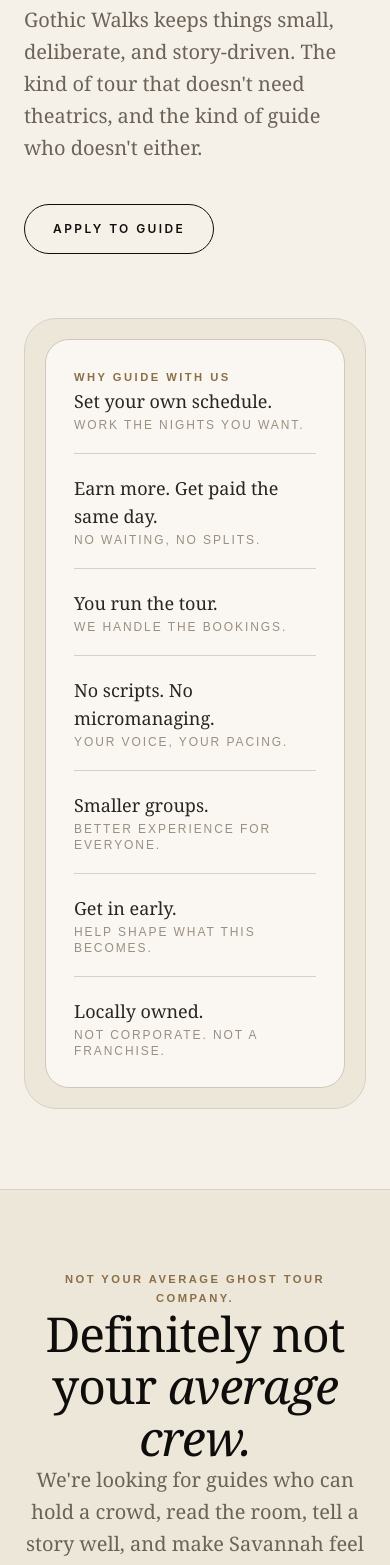
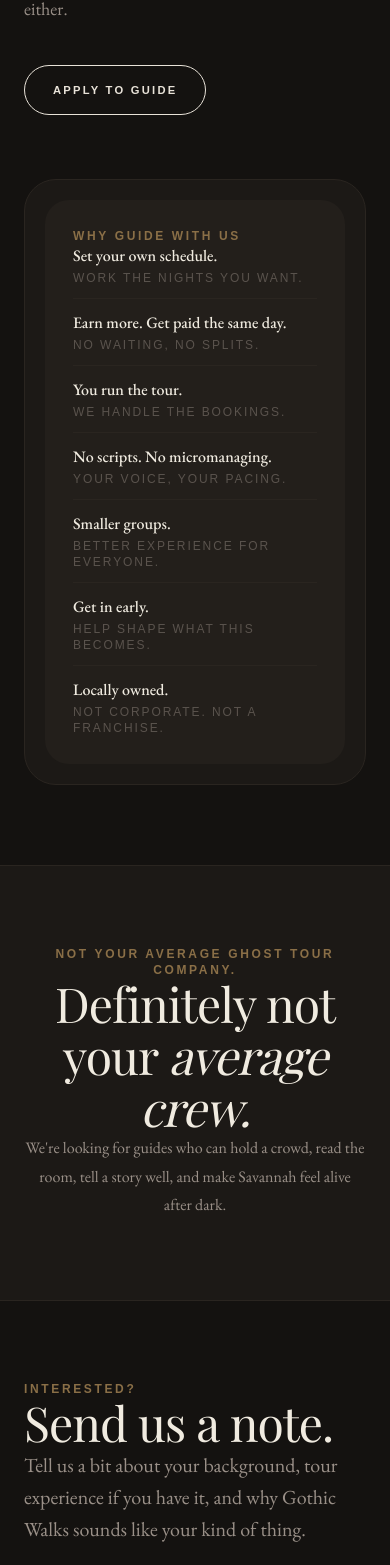
Before and after one commit to memphison/gothicwalks-next, a Next.js app: page /guide in a window 390 px wide. Shown: the part 427-1992 px from the top of the page. Built offline with nearby package versions, Linux system fonts and the light colour scheme.

Commit message:
Update Gothic Walks site

```diff
--- a/app/book/page.tsx
+++ b/app/book/page.tsx
@@ -52,9 +52,6 @@
 
 const bookingUrl = "https://book.gothicwalks.com/details/424489/savannah-after-dark";
 
-const buttonClass =
-  "mt-8 inline-flex w-full items-center justify-center rounded-full border border-[#0f0d0b] bg-transparent px-7 py-4 font-sans text-xs font-semibold uppercase tracking-[0.2em] text-[#0f0d0b] transition hover:bg-[#0f0d0b] hover:text-[#f5f0e8]";
-
 export default function BookPage() {
   return (
     <>
@@ -63,50 +60,41 @@
         type="application/ld+json"
         dangerouslySetInnerHTML={{ __html: JSON.stringify(jsonLd) }}
       />
-      <main className="min-h-screen bg-[#f5f0e8] text-[#0f0d0b]">
+      <main className="min-h-screen bg-[#141210] text-[#e8e2d8]">
 
-        <header className="border-b border-[#d8d0c4] bg-[#f5f0e8]/95">
+        <header className="border-b border-[#2a2520] bg-[#141210]/95 backdrop-blur-sm">
           <div className="mx-auto flex max-w-7xl items-center justify-between px-6 py-5">
             <Link
               href="/"
-              style={{ fontFamily: "var(--font-display)" }}
-              className="text-2xl font-normal tracking-[0.12em] italic"
+              className="text-2xl italic tracking-[0.12em] text-[#e8e2d8] [font-family:var(--font-display)]"
             >
               Gothic Walks
             </Link>
             <Link
               href="/"
-              style={{ fontFamily: "var(--font-label)" }}
-              className="text-xs uppercase tracking-[0.2em] text-[#6b6258] hover:text-[#0f0d0b] transition"
+              className="text-xs uppercase tracking-[0.2em] text-[#7a7268] transition hover:text-[#e8e2d8] [font-family:var(--font-label)]"
             >
               Back
             </Link>
           </div>
         </header>
 
-        <section className="mx-auto max-w-3xl px-6 py-20 md:py-28">
-          <p className="label mb-6">Savannah After Dark</p>
-          <h1
-            style={{ fontFamily: "var(--font-display)" }}
-            className="text-6xl font-normal leading-tight tracking-[-0.025em] md:text-7xl"
-          >
+        <section className="mx-auto max-w-3xl px-6 py-20 md:py-28 pb-32">
+          <p className="mb-6 text-xs font-semibold uppercase tracking-[0.22em] text-[#8a6f47] [font-family:var(--font-label)]">
+            Savannah After Dark
+          </p>
+          <h1 className="text-5xl font-normal leading-tight tracking-[-0.025em] text-[#f0ebe0] md:text-6xl [font-family:var(--font-display)]">
             Reserve your spot.
           </h1>
-          <p
-            style={{ fontFamily: "var(--font-body)" }}
-            className="mt-7 text-xl leading-8 text-[#6b6258]"
-          >
+          <p className="mt-7 text-lg leading-8 text-[#9a9088] [font-family:var(--font-body)]">
             Now booking tours starting June 4.
           </p>
-          <p
-            style={{ fontFamily: "var(--font-body)" }}
-            className="mt-3 text-xl leading-8 text-[#6b6258]"
-          >
+          <p className="mt-3 text-lg leading-8 text-[#9a9088] [font-family:var(--font-body)]">
             Small groups. Better stories. No costumes, no jump scares, no
             rushing from stop to stop.
           </p>
 
-          <div className="mt-12 rounded-[1.5rem] border border-[#d8d0c4] bg-[#faf7f2] p-8">
+          <div className="mt-12 rounded-[1.5rem] border border-[#2a2520] bg-[#1c1916] p-8">
   <dl className="grid gap-6 sm:grid-cols-2">
     {[
       ["Tour", "Savannah After Dark"],
@@ -115,56 +103,40 @@
       ["Meeting Area", "Madison Square, Savannah"],
     ].map(([label, value]) => (
       <div key={label}>
-                  <dt
-                    style={{ fontFamily: "var(--font-label)" }}
-                    className="text-xs uppercase tracking-[0.18em] text-[#8a6f47]"
-                  >
+        <dt className="text-xs uppercase tracking-[0.18em] text-[#8a6f47] [font-family:var(--font-label)]">
           {label}
         </dt>
-                  <dd
-                    style={{ fontFamily: "var(--font-body)" }}
-                    className="mt-1 text-base text-[#0f0d0b]"
-                  >
+        <dd className="mt-1 text-base text-[#e8e2d8] [font-family:var(--font-body)]">
           {value}
         </dd>
       </div>
     ))}
   </dl>
 
-            <div className="mt-8 rounded-2xl border border-[#d8d0c4] bg-[#ede7d9] p-5">
-              <p
-                style={{ fontFamily: "var(--font-label)" }}
-                className="text-xs uppercase tracking-[0.18em] text-[#8a6f47]"
-              >
+  <div className="mt-8 rounded-2xl border border-[#2a2520] bg-[#231f1b] p-5">
+    <p className="text-xs uppercase tracking-[0.18em] text-[#8a6f47] [font-family:var(--font-label)]">
       What happens next
     </p>
-              <p
-                style={{ fontFamily: "var(--font-body)" }}
-                className="mt-3 text-base leading-7 text-[#6b6258]"
-              >
-                You'll continue to our secure booking page to choose your date,
-                confirm availability, and complete your reservation.
+    <p className="mt-3 text-base leading-7 text-[#7a7268] [font-family:var(--font-body)]">
+      You&apos;ll continue to our secure booking page to choose your
+      date, confirm availability, and complete your reservation.
     </p>
   </div>
 
-            <a href={bookingUrl} className={buttonClass}>
+  <div className="mt-8 flex justify-center">
+    <a href={bookingUrl} className="gw-btn-light">
       Continue to Secure Booking
     </a>
+  </div>
 
-            <p
-              style={{ fontFamily: "var(--font-label)" }}
-              className="mt-5 text-xs leading-6 text-[#9a8f82]"
-            >
+  <p className="mt-5 text-center text-xs leading-6 text-[#5a534d] [font-family:var(--font-label)]">
     Bookings handled securely through Rezgo at book.gothicwalks.com
   </p>
-          </div>
 
-          <p
-            style={{ fontFamily: "var(--font-label)" }}
-            className="mt-8 text-center text-xs uppercase tracking-[0.2em] text-[#8a6f47]"
-          >
+  <p className="mt-8 text-center text-xs uppercase tracking-[0.2em] text-[#8a6f47] [font-family:var(--font-label)]">
     Tours are limited. Reserve in advance.
   </p>
+</div>
         </section>
 
       </main>
--- a/app/globals.css
+++ b/app/globals.css
@@ -1,21 +1,20 @@
 @import "tailwindcss";
-@import url('https://fonts.googleapis.com/css2?family=Playfair+Display:ital,wght@0,400;0,500;0,600;1,400;1,500&family=EB+Garamond:ital,wght@0,400;0,500;1,400&display=swap');
 
 :root {
-  --paper: #f5f0e8;
-  --paper-deep: #ede7d9;
-  --paper-card: #faf7f2;
+  --paper: #ede8df;
+  --paper-deep: #e2dbd0;
+  --paper-card: #f5f1eb;
   --ink: #0f0d0b;
   --ink-soft: #2a2520;
-  --muted: #6b6258;
+  --muted: #5c5449;
   --muted-light: #9a8f82;
-  --line: #d8d0c4;
-  --line-soft: #e8e2d8;
+  --line: #ccc5b8;
+  --line-soft: #d8d1c6;
   --gold: #8a6f47;
   --gold-light: #b89a72;
 
-  --font-display: 'Playfair Display', Georgia, serif;
-  --font-body: 'EB Garamond', Georgia, serif;
+  --font-display: var(--font-playfair), Georgia, serif;
+  --font-body: var(--font-garamond), Georgia, serif;
   --font-label: Arial, Helvetica, sans-serif;
 }
 
@@ -90,3 +89,84 @@
   background: var(--ink) !important;
   color: var(--paper) !important;
 }
+
+.gw-btn-light {
+  display: inline-flex;
+  align-items: center;
+  justify-content: center;
+  font-family: var(--font-label);
+  border: 1px solid #e8e2d8;
+  border-radius: 9999px;
+  background: transparent;
+  color: #e8e2d8;
+  padding: 0.9rem 1.75rem;
+  font-size: 0.7rem;
+  font-weight: 700;
+  letter-spacing: 0.2em;
+  text-transform: uppercase;
+  transition: all 0.25s ease;
+  cursor: pointer;
+}
+
+.gw-btn-light:hover {
+  background: #e8e2d8;
+  color: #141210;
+}
+
+.gw-btn-light-sm {
+  display: inline-flex;
+  align-items: center;
+  justify-content: center;
+  font-family: var(--font-label);
+  border: 1px solid #e8e2d8;
+  border-radius: 9999px;
+  background: transparent;
+  color: #e8e2d8;
+  padding: 0.6rem 1.25rem;
+  font-size: 0.7rem;
+  font-weight: 700;
+  letter-spacing: 0.18em;
+  text-transform: uppercase;
+  transition: all 0.25s ease;
+  cursor: pointer;
+}
+
+.gw-btn-light-sm:hover {
+  background: #e8e2d8;
+  color: #141210;
+}
+
+.gw-centered-body {
+  font-family: var(--font-body);
+  font-size: 1rem;
+  line-height: 1.8;
+  text-align: center;
+  max-width: 52ch;
+  margin-left: auto;
+  margin-right: auto;
+}
+
+.gw-btn-light-full {
+  display: flex;
+  width: 100%;
+  align-items: center;
+  justify-content: center;
+  font-family: var(--font-label);
+  border: 1px solid #e8e2d8;
+  border-radius: 9999px;
+  background: transparent;
+  color: #e8e2d8;
+  padding: 0.9rem 1.75rem;
+  font-size: 0.7rem;
+  font-weight: 700;
+  letter-spacing: 0.2em;
+  text-transform: uppercase;
+  transition: all 0.25s ease;
+  cursor: pointer;
+  margin-top: 2rem;
+}
+
+.gw-btn-light-full:hover {
+  background: #e8e2d8;
+  color: #141210;
+}
--- a/app/guide/page.tsx
+++ b/app/guide/page.tsx
@@ -2,65 +2,53 @@
 
 const applyUrl = "mailto:guides@gothicwalks.com?subject=Gothic Walks Guide Interest";
 
-const buttonClass =
-  "inline-flex items-center justify-center rounded-full border border-[#0f0d0b] bg-transparent px-7 py-4 font-sans text-xs font-semibold uppercase tracking-[0.2em] text-[#0f0d0b] transition hover:bg-[#0f0d0b] hover:text-[#f5f0e8]";
-
 export default function GuidePage() {
   return (
-    <main className="min-h-screen bg-[#f5f0e8] text-[#0f0d0b]">
+    <main className="min-h-screen bg-[#141210] text-[#e8e2d8]">
 
-      <header className="border-b border-[#d8d0c4] bg-[#f5f0e8]/95 backdrop-blur-sm">
+      <header className="border-b border-[#2a2520] bg-[#141210]/95 backdrop-blur-sm">
         <div className="mx-auto flex max-w-7xl items-center justify-between px-6 py-5">
           <Link
             href="/"
-            style={{ fontFamily: "var(--font-display)" }}
-            className="text-2xl font-normal tracking-[0.12em] italic"
+            className="text-2xl italic tracking-[0.12em] text-[#e8e2d8] [font-family:var(--font-display)]"
           >
             Gothic Walks
           </Link>
           <Link
             href="/"
-            style={{ fontFamily: "var(--font-label)" }}
-            className="text-xs uppercase tracking-[0.2em] text-[#6b6258] hover:text-[#0f0d0b] transition"
+            className="text-xs uppercase tracking-[0.2em] text-[#7a7268] transition hover:text-[#e8e2d8] [font-family:var(--font-label)]"
           >
             Back
           </Link>
         </div>
       </header>
 
-      <section className="mx-auto grid max-w-7xl gap-16 px-6 py-20 md:grid-cols-[1fr_0.9fr] md:py-32">
-        <div className="flex flex-col justify-center">
-          <p className="label mb-6">We&apos;re looking for the right guides</p>
-          <h1
-            style={{ fontFamily: "var(--font-display)" }}
-            className="text-6xl font-normal leading-[0.96] tracking-[-0.025em] md:text-8xl"
-          >
+      <section className="mx-auto grid max-w-7xl gap-16 px-6 py-20 md:grid-cols-[1fr_0.9fr] md:py-24">
+        <div className="flex flex-col">
+          <p className="mb-6 text-xs font-semibold uppercase tracking-[0.22em] text-[#8a6f47] [font-family:var(--font-label)]">
+            We&apos;re looking for the right guides
+          </p>
+          <h1 className="text-5xl font-normal leading-[0.96] tracking-[-0.025em] text-[#f0ebe0] md:text-7xl [font-family:var(--font-display)]">
             Tell ghost stories.
             <br />
             <span className="italic">Get paid for it.</span>
           </h1>
-          <p
-            style={{ fontFamily: "var(--font-body)" }}
-            className="mt-8 max-w-xl text-xl leading-8 text-[#6b6258]"
-          >
+          <p className="mt-8 max-w-xl text-lg leading-8 text-[#9a9088] [font-family:var(--font-body)]">
             Gothic Walks keeps things small, deliberate, and story-driven. The
             kind of tour that doesn&apos;t need theatrics, and the kind of guide
             who doesn&apos;t either.
           </p>
           <div className="mt-10">
-            <a href={applyUrl} className={buttonClass}>
-              Apply to Guide
-            </a>
+            <a href={applyUrl} className="gw-btn-light">Apply to Guide</a>
           </div>
         </div>
 
-        <div className="rounded-[2rem] border border-[#d8d0c4] bg-[#ede7d9] p-5">
-          <div className="rounded-[1.5rem] border border-[#d0c8ba] bg-[#faf7f2] p-7">
-            <p className="label mb-6">Why guide with us</p>
-            <ul
-              style={{ fontFamily: "var(--font-body)" }}
-              className="space-y-5 text-lg leading-7 text-[#2a2520]"
-            >
+        <div className="rounded-[2rem] border border-[#2a2520] bg-[#1c1916] p-5">
+          <div className="rounded-[1.5rem] bg-[#231f1b] p-7">
+            <p className="mb-5 text-xs font-semibold uppercase tracking-[0.22em] text-[#8a6f47] [font-family:var(--font-label)]">
+              Why guide with us
+            </p>
+            <ul className="space-y-3 text-base leading-6 text-[#e8e2d8] [font-family:var(--font-body)]">
               {[
                 ["Set your own schedule.", "Work the nights you want."],
                 ["Earn more. Get paid the same day.", "No waiting, no splits."],
@@ -70,12 +58,9 @@
                 ["Get in early.", "Help shape what this becomes."],
                 ["Locally owned.", "Not corporate. Not a franchise."],
               ].map(([primary, secondary]) => (
-                <li key={primary} className="border-b border-[#d8d0c4] pb-5 last:border-0 last:pb-0">
-                  <span className="block font-medium">{primary}</span>
-                  <span
-                    style={{ fontFamily: "var(--font-label)" }}
-                    className="mt-0.5 block text-xs uppercase tracking-[0.16em] text-[#9a8f82]"
-                  >
+                <li key={primary} className="border-b border-[#2a2520] pb-3 last:border-0 last:pb-0">
+                  <span className="block font-medium text-[#f0ebe0]">{primary}</span>
+                  <span className="mt-0.5 block text-xs uppercase tracking-[0.16em] text-[#5a534d] [font-family:var(--font-label)]">
                     {secondary}
                   </span>
                 </li>
@@ -85,20 +70,16 @@
         </div>
       </section>
 
-      <section className="border-y border-[#d8d0c4] bg-[#ede7d9]">
+      <section className="border-y border-[#2a2520] bg-[#1c1916]">
         <div className="mx-auto max-w-4xl px-6 py-20 text-center">
-          <p className="label mb-5">Not your average ghost tour company.</p>
-          <h2
-            style={{ fontFamily: "var(--font-display)" }}
-            className="text-5xl font-normal leading-[1.05] tracking-[-0.02em] md:text-6xl"
-          >
+          <p className="mb-5 text-xs font-semibold uppercase tracking-[0.22em] text-[#8a6f47] [font-family:var(--font-label)]">
+            Not your average ghost tour company.
+          </p>
+          <h2 className="text-5xl font-normal leading-[1.05] tracking-[-0.02em] text-[#f0ebe0] md:text-6xl [font-family:var(--font-display)]">
             Definitely not your{" "}
             <span className="italic">average crew.</span>
           </h2>
-          <p
-            style={{ fontFamily: "var(--font-body)" }}
-            className="mx-auto mt-8 max-w-2xl text-xl leading-8 text-[#6b6258]"
-          >
+          <p className="gw-centered-body mt-8 text-[#9a9088]">
             We&apos;re looking for guides who can hold a crowd, read the room,
             tell a story well, and make Savannah feel alive after dark.
           </p>
@@ -106,32 +87,23 @@
       </section>
 
       <section className="mx-auto max-w-3xl px-6 py-20">
-        <p className="label mb-6">Interested?</p>
-        <h2
-          style={{ fontFamily: "var(--font-display)" }}
-          className="text-5xl font-normal leading-tight tracking-[-0.02em]"
-        >
+        <p className="mb-6 text-xs font-semibold uppercase tracking-[0.22em] text-[#8a6f47] [font-family:var(--font-label)]">
+          Interested?
+        </p>
+        <h2 className="text-5xl font-normal leading-tight tracking-[-0.02em] text-[#f0ebe0] [font-family:var(--font-display)]">
           Send us a note.
         </h2>
-        <p
-          style={{ fontFamily: "var(--font-body)" }}
-          className="mt-7 text-xl leading-8 text-[#6b6258]"
-        >
+        <p className="mt-7 text-xl leading-8 text-[#9a9088] [font-family:var(--font-body)]">
           Tell us a bit about your background, tour experience if you have it,
           and why Gothic Walks sounds like your kind of thing.
         </p>
         <div className="mt-10">
-          <a href={applyUrl} className={buttonClass}>
-            Contact Gothic Walks
-          </a>
+          <a href={applyUrl} className="gw-btn-light">Contact Gothic Walks</a>
         </div>
       </section>
 
-      <footer className="border-t border-[#d8d0c4] px-6 py-10 text-center">
-        <p
-          style={{ fontFamily: "var(--font-label)" }}
-          className="text-xs uppercase tracking-[0.2em] text-[#9a8f82]"
-        >
+      <footer className="border-t border-[#2a2520] px-6 py-10 text-center">
+        <p className="text-xs uppercase tracking-[0.2em] text-[#3d3730] [font-family:var(--font-label)]">
           Gothic Walks — Savannah, Georgia
         </p>
       </footer>
--- a/app/page.tsx
+++ b/app/page.tsx
@@ -57,12 +57,6 @@
   "History, atmosphere, no gimmicks",
 ];
 
-const buttonClass =
-  "rounded-full border border-[#0f0d0b] px-7 py-4 text-center font-sans text-xs font-semibold uppercase tracking-[0.2em] text-[#0f0d0b] transition duration-250 hover:bg-[#0f0d0b] hover:text-[#f5f0e8]";
-
-const smallButtonClass =
-  "rounded-full border border-[#0f0d0b] px-5 py-3 font-sans text-xs font-semibold uppercase tracking-[0.18em] text-[#0f0d0b] transition duration-250 hover:bg-[#0f0d0b] hover:text-[#f5f0e8]";
-
 export default function Home() {
   return (
     <>
@@ -71,64 +65,55 @@
         type="application/ld+json"
         dangerouslySetInnerHTML={{ __html: JSON.stringify(jsonLd) }}
       />
-      <main className="min-h-screen bg-[#f5f0e8] text-[#0f0d0b]">
+      <main className="min-h-screen bg-[#141210] text-[#e8e2d8]">
 
-        <header className="border-b border-[#d8d0c4] bg-[#f5f0e8]/95 backdrop-blur-sm">
+        <header className="border-b border-[#2a2520] bg-[#141210]/95 backdrop-blur-sm">
           <div className="mx-auto flex max-w-7xl items-center justify-between px-6 py-5">
             <Link
               href="/"
-              style={{ fontFamily: "var(--font-display)" }}
-              className="text-2xl font-normal tracking-[0.12em] italic"
+              className="text-2xl italic tracking-[0.12em] text-[#e8e2d8] [font-family:var(--font-display)]"
             >
               Gothic Walks
             </Link>
-            <nav className="hidden items-center gap-8 font-sans text-xs uppercase tracking-[0.2em] text-[#6b6258] md:flex">
-              <Link href="/book" className="hover:text-[#0f0d0b] transition">Book</Link>
-              <Link href="/guide" className="hover:text-[#0f0d0b] transition">Become a Guide</Link>
+            <nav className="hidden items-center gap-8 text-xs uppercase tracking-[0.2em] text-[#7a7268] md:flex [font-family:var(--font-label)]">
+              <Link href="/book" className="transition hover:text-[#e8e2d8]">Book</Link>
+              <Link href="/guide" className="transition hover:text-[#e8e2d8]">Become a Guide</Link>
             </nav>
-            <Link href="/book" className={smallButtonClass}>
+            <Link href="/book" className="gw-btn-light-sm">
               Book Now
             </Link>
           </div>
         </header>
 
-        <section className="mx-auto grid max-w-7xl gap-16 px-6 py-20 md:grid-cols-[1.15fr_0.85fr] md:py-32">
+        <section className="mx-auto grid max-w-7xl gap-16 px-6 py-20 md:grid-cols-[1.15fr_0.85fr] md:py-28">
           <div className="flex flex-col justify-center">
-            <p className="label mb-6">Savannah After Dark</p>
-            <h1
-              style={{ fontFamily: "var(--font-display)" }}
-              className="max-w-2xl text-6xl font-normal leading-[0.96] tracking-[-0.025em] md:text-8xl"
-            >
-              A more refined walk through Savannah's haunted streets.
+            <p className="mb-6 text-xs font-semibold uppercase tracking-[0.22em] text-[#8a6f47] [font-family:var(--font-label)]">
+              Savannah After Dark
+            </p>
+            <h1 className="max-w-2xl text-5xl font-normal leading-[1.0] tracking-[-0.025em] text-[#f0ebe0] md:text-6xl [font-family:var(--font-display)]">
+              A more refined walk through Savannah&apos;s haunted streets.
             </h1>
-            <p
-              style={{ fontFamily: "var(--font-body)" }}
-              className="mt-8 max-w-xl text-xl leading-8 text-[#6b6258]"
-            >
+            <p className="mt-7 max-w-xl text-lg leading-8 text-[#9a9088] [font-family:var(--font-body)]">
               Gothic Walks is a story-driven ghost tour built for people who
-              want the city's real atmosphere, history, and darker legends —
+              want the city&apos;s real atmosphere, history, and darker legends —
               without the theatrics.
             </p>
-            <div className="mt-10 flex flex-col gap-4 sm:flex-row">
-              <Link href="/book" className={buttonClass}>Reserve Your Spot</Link>
-              <Link href="/guide" className={buttonClass}>Guide With Us</Link>
+            <div className="mt-9 flex flex-col gap-4 sm:flex-row">
+              <Link href="/book" className="gw-btn-light">Reserve Your Spot</Link>
+              <Link href="/guide" className="gw-btn-light">Guide With Us</Link>
             </div>
           </div>
 
-          <div className="rounded-[2rem] border border-[#d8d0c4] bg-[#ede7d9] p-5">
-            <div className="flex min-h-[400px] flex-col justify-end rounded-[1.5rem] border border-[#d0c8ba] bg-[#faf7f2] p-7">
-              <p className="label mb-5">The Tour</p>
-              <h2
-                style={{ fontFamily: "var(--font-display)" }}
-                className="text-4xl font-normal leading-[1.1] tracking-[-0.02em]"
-              >
+          <div className="rounded-[2rem] border border-[#2a2520] bg-[#1c1916] p-5">
+            <div className="rounded-[1.5rem] bg-[#231f1b] p-7 pt-16">
+              <p className="mb-5 text-xs font-semibold uppercase tracking-[0.22em] text-[#8a6f47] [font-family:var(--font-label)]">
+                The Tour
+              </p>
+              <h2 className="text-3xl font-normal leading-[1.1] tracking-[-0.02em] text-[#f0ebe0] [font-family:var(--font-display)]">
                 Savannah has always looked beautiful by daylight.
                 <span className="italic"> We prefer it after dark.</span>
               </h2>
-              <p
-                style={{ fontFamily: "var(--font-body)" }}
-                className="mt-5 text-base leading-7 text-[#6b6258]"
-              >
+              <p className="mt-4 text-base leading-7 text-[#7a7268] [font-family:var(--font-body)]">
                 Madison Square. The Old Sorrel-Weed House. Monterey Square.
                 Mercer Williams House. And more. As the city quiets, the
                 stories have room to breathe.
@@ -137,17 +122,14 @@
           </div>
         </section>
 
-        <section className="border-y border-[#d8d0c4] bg-[#ede7d9]">
+        <section className="border-y border-[#2a2520] bg-[#1c1916]">
           <div className="mx-auto grid max-w-7xl gap-0 px-6 py-8 md:grid-cols-4">
             {details.map((item, i) => (
               <div
                 key={item}
-                className={`py-4 md:py-0 md:px-8 ${i > 0 ? "border-t border-[#d8d0c4] md:border-t-0 md:border-l" : ""}`}
+                className={`py-4 md:py-0 md:px-8 ${i > 0 ? "border-t border-[#2a2520] md:border-t-0 md:border-l" : ""}`}
               >
-                <p
-                  style={{ fontFamily: "var(--font-label)" }}
-                  className="text-xs uppercase tracking-[0.18em] text-[#6b6258]"
-                >
+                <p className="text-xs uppercase tracking-[0.18em] text-[#5a534d] [font-family:var(--font-label)]">
                   {item}
                 </p>
               </div>
@@ -155,30 +137,25 @@
           </div>
         </section>
 
-        <section className="mx-auto max-w-4xl px-6 py-24 text-center">
-          <p className="label mb-5">Not a haunted pub crawl. Not a jump-scare act.</p>
-          <h2
-            style={{ fontFamily: "var(--font-display)" }}
-            className="text-5xl font-normal leading-[1.05] tracking-[-0.02em] md:text-6xl"
-          >
+       <section className="px-6 py-24">
+  <div className="mx-auto max-w-4xl text-center">
+    <p className="mb-5 text-xs font-semibold uppercase tracking-[0.22em] text-[#8a6f47] [font-family:var(--font-label)]">
+      Not a haunted pub crawl. Not a jump-scare act.
+    </p>
+    <h2 className="text-4xl font-normal leading-[1.05] tracking-[-0.02em] text-[#f0ebe0] md:text-5xl [font-family:var(--font-display)]">
       A small-group tour for people who like their history with a little{" "}
       <span className="italic">blood in the margins.</span>
     </h2>
-          <p
-            style={{ fontFamily: "var(--font-body)" }}
-            className="mx-auto mt-8 max-w-2xl text-xl leading-8 text-[#6b6258]"
-          >
+    <p className="mt-7 gw-centered-body">
   Savannah does not need theatrics. It already has old cemeteries,
   violent scandals, strange deaths, locked rooms, family secrets, and
   enough candlelit windows to make the imagination behave badly.
 </p>
+  </div>
 </section>
 
-        <footer className="border-t border-[#d8d0c4] px-6 py-10 text-center">
-          <p
-            style={{ fontFamily: "var(--font-label)" }}
-            className="text-xs uppercase tracking-[0.2em] text-[#9a8f82]"
-          >
+        <footer className="border-t border-[#2a2520] px-6 py-10 text-center">
+          <p className="text-xs uppercase tracking-[0.2em] text-[#3d3730] [font-family:var(--font-label)]">
             Gothic Walks — Savannah, Georgia
           </p>
         </footer>
```
Also changed, not shown: app/layout.tsx (+17 -7 lines). Lines whose indentation alone changed are shown as unchanged.
